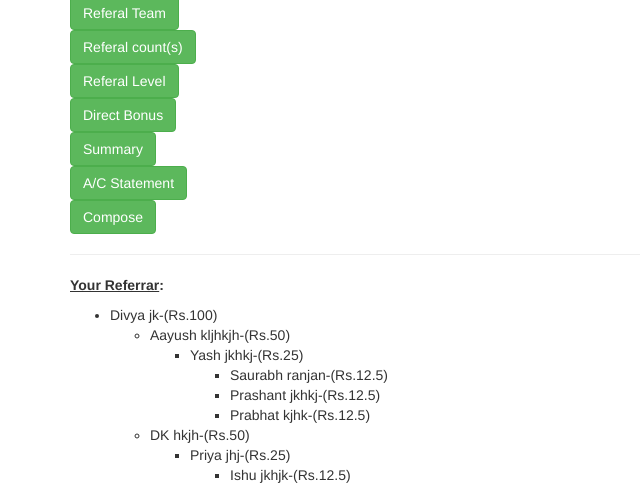
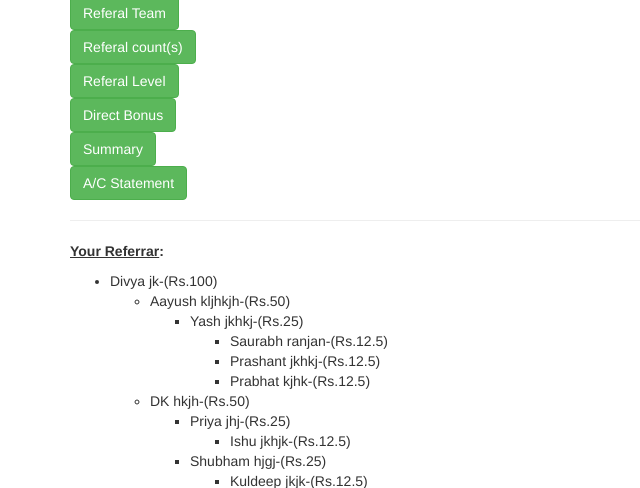
Before and after one commit to harshit8858/NHDO, a Django app: page /dashboard/referal_team/ in a window 1280 px wide. Shown: the part 358-846 px from the top of the page, without its empty margins (0-640 px from the left). Run offline with Django 3.2, Linux system fonts and the light colour scheme; a user stored in the database is signed in; data comes from the database, SQL or seed files in the repository; both versions use the stored data as it was after the commit; some libraries are stand-ins or nearby versions.

Commit message:
compose removed

```diff
--- a/dashboard/urls.py
+++ b/dashboard/urls.py
@@ -1,5 +1,5 @@
 from django.conf.urls import url
-from .views import dashboard, edit_profile, edit_profile1, list_epin, update_kyc, add_kyc, edit_kyc, upgrade_account, welcome_letter, direct_bonus, distributer_agreement, referal_level, compose, referal_team, summary, ac_statement, referal_counts
+from .views import dashboard, edit_profile, edit_profile1, list_epin, update_kyc, add_kyc, edit_kyc, upgrade_account, welcome_letter, direct_bonus, distributer_agreement, referal_level, referal_team, summary, ac_statement, referal_counts
 
 from django.conf import settings
 from django.conf.urls.static import static
@@ -21,6 +21,5 @@
     url(r'^direct_bonus/', direct_bonus, name="direct_bonus"),
     url(r'^summary/', summary, name="summary"),
     url(r'^ac_statement/', ac_statement, name="ac_statement"),
-    url(r'^compose/', compose, name="compose"),
 
 ]+ static(settings.MEDIA_URL, document_root=settings.MEDIA_ROOT)
--- a/dashboard/views.py
+++ b/dashboard/views.py
@@ -290,7 +290,3 @@
 
 def ac_statement(request):
     return render(request, 'dashboard/ac_statement.html', )
-
-
-def compose(request):
-    return render(request, 'dashboard/compose.html', )
--- a/templates/dashboard/ac_statement.html
+++ b/templates/dashboard/ac_statement.html
@@ -27,8 +27,6 @@
 <a href="{% url 'summary' %}" class="btn btn-success">Summary</a>
 <br/>
 <a href="{% url 'ac_statement' %}" class="btn btn-success">A/C Statement</a>
-<br/>
-<a href="{% url 'compose' %}" class="btn btn-success">Compose</a>
 <hr />
 
 {% endblock %}
--- a/templates/dashboard/add_kyc.html
+++ b/templates/dashboard/add_kyc.html
@@ -27,8 +27,6 @@
 <a href="{% url 'summary' %}" class="btn btn-success">Summary</a>
 <br/>
 <a href="{% url 'ac_statement' %}" class="btn btn-success">A/C Statement</a>
-<br/>
-<a href="{% url 'compose' %}" class="btn btn-success">Compose</a>
 <hr />
 
 <form method="post" enctype="multipart/form-data">
--- a/templates/dashboard/compose.html
+++ b/templates/dashboard/compose.html
@@ -27,8 +27,6 @@
 <a href="{% url 'summary' %}" class="btn btn-success">Summary</a>
 <br/>
 <a href="{% url 'ac_statement' %}" class="btn btn-success">A/C Statement</a>
-<br/>
-<a href="{% url 'compose' %}" class="btn btn-success">Compose</a>
 <hr />
 
 {% endblock %}
--- a/templates/dashboard/direct_bonus.html
+++ b/templates/dashboard/direct_bonus.html
@@ -27,8 +27,6 @@
 <a href="{% url 'summary' %}" class="btn btn-success">Summary</a>
 <br/>
 <a href="{% url 'ac_statement' %}" class="btn btn-success">A/C Statement</a>
-<br/>
-<a href="{% url 'compose' %}" class="btn btn-success">Compose</a>
 <hr />
 
 {% endblock %}
--- a/templates/dashboard/distributer_agreement.html
+++ b/templates/dashboard/distributer_agreement.html
@@ -27,8 +27,6 @@
 <a href="{% url 'summary' %}" class="btn btn-success">Summary</a>
 <br/>
 <a href="{% url 'ac_statement' %}" class="btn btn-success">A/C Statement</a>
-<br/>
-<a href="{% url 'compose' %}" class="btn btn-success">Compose</a>
 <hr />
 
 {% endblock %}
--- a/templates/dashboard/list_epins.html
+++ b/templates/dashboard/list_epins.html
@@ -27,8 +27,6 @@
 <a href="{% url 'summary' %}" class="btn btn-success">Summary</a>
 <br/>
 <a href="{% url 'ac_statement' %}" class="btn btn-success">A/C Statement</a>
-<br/>
-<a href="{% url 'compose' %}" class="btn btn-success">Compose</a>
 <hr />
 
 <a href="">Available E-Pins</a> || <a href="">Used E-Pins</a>
--- a/templates/dashboard/referal_team.html
+++ b/templates/dashboard/referal_team.html
@@ -27,8 +27,6 @@
 <a href="{% url 'summary' %}" class="btn btn-success">Summary</a>
 <br/>
 <a href="{% url 'ac_statement' %}" class="btn btn-success">A/C Statement</a>
-<br/>
-<a href="{% url 'compose' %}" class="btn btn-success">Compose</a>
 <hr />
 
 
--- a/templates/dashboard/summary.html
+++ b/templates/dashboard/summary.html
@@ -27,8 +27,6 @@
 <a href="{% url 'summary' %}" class="btn btn-success">Summary</a>
 <br/>
 <a href="{% url 'ac_statement' %}" class="btn btn-success">A/C Statement</a>
-<br/>
-<a href="{% url 'compose' %}" class="btn btn-success">Compose</a>
 <hr />
 
 
--- a/templates/dashboard/update_kyc.html
+++ b/templates/dashboard/update_kyc.html
@@ -28,8 +28,6 @@
 <a href="{% url 'summary' %}" class="btn btn-success">Summary</a>
 <br/>
 <a href="{% url 'ac_statement' %}" class="btn btn-success">A/C Statement</a>
-<br/>
-<a href="{% url 'compose' %}" class="btn btn-success">Compose</a>
 <hr />
 
 {% if pic %}
--- a/templates/dashboard/upgrade_account.html
+++ b/templates/dashboard/upgrade_account.html
@@ -26,8 +26,6 @@
 <a href="{% url 'summary' %}" class="btn btn-success">Summary</a>
 <br/>
 <a href="{% url 'ac_statement' %}" class="btn btn-success">A/C Statement</a>
-<br/>
-<a href="{% url 'compose' %}" class="btn btn-success">Compose</a>
 <hr />
 
 <form method="post" >
--- a/templates/dashboard/welcome_letter.html
+++ b/templates/dashboard/welcome_letter.html
@@ -27,8 +27,6 @@
 <a href="{% url 'summary' %}" class="btn btn-success">Summary</a>
 <br/>
 <a href="{% url 'ac_statement' %}" class="btn btn-success">A/C Statement</a>
-<br/>
-<a href="{% url 'compose' %}" class="btn btn-success">Compose</a>
 <hr />
 
 {% endblock %}
--- a/templates/nhdo_main/home.html
+++ b/templates/nhdo_main/home.html
@@ -30,8 +30,6 @@
 <a href="{% url 'summary' %}" class="btn btn-success">Summary</a>
 <br/>
 <a href="{% url 'ac_statement' %}" class="btn btn-success">A/C Statement</a>
-<br/>
-<a href="{% url 'compose' %}" class="btn btn-success">Compose</a>
 <hr />
 
 {% endblock %}
```
Also changed, not shown: db.sqlite3.
